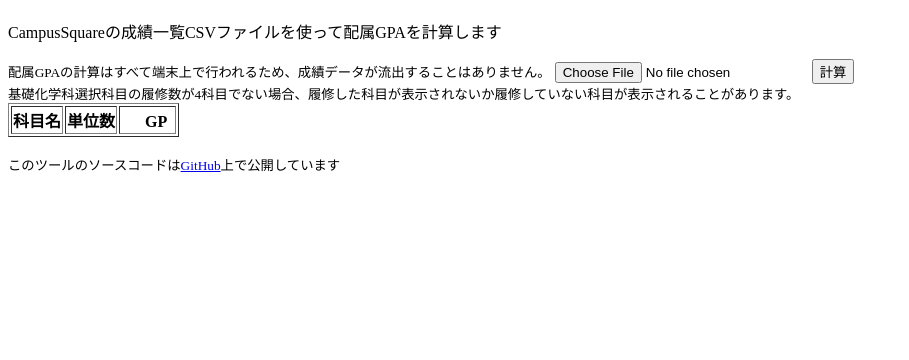
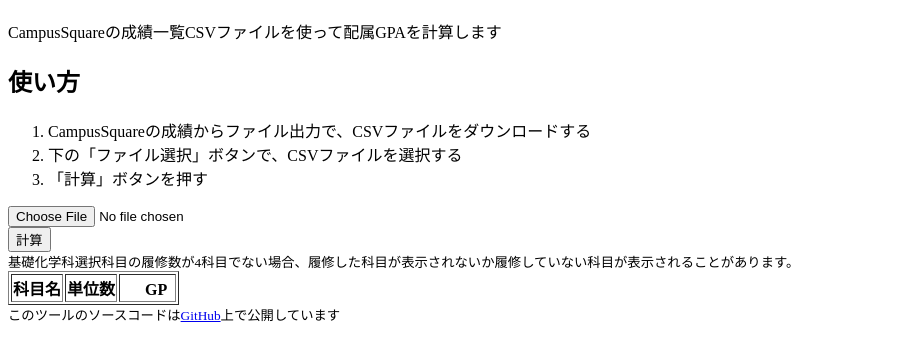
Before and after one commit to oYAs-me/kisoka-gpa-calculator, a plain HTML site: page index.html in a window 1280 px wide. Shown: the part 70-430 px from the top of the page, without its empty margins (0-909 px from the left). Drawn offline with Linux system fonts and the light colour scheme.

Commit message:
html編集

```diff
--- a/index.html
+++ b/index.html
@@ -7,12 +7,22 @@
   <title>GPA Calculator</title>
 </head>
 <body>
+  <div id="head">
     <h1>基礎化学科　配属GPA Calculator</h1>
     <p>CampusSquareの成績一覧CSVファイルを使って配属GPAを計算します</p>
-  <small>配属GPAの計算はすべて端末上で行われるため、成績データが流出することはありません。</small>
-  <input type="file" id="fileInput" accept=".csv">
+  </div>
+  <div id="instructions">
+    <h2>使い方</h2>
+    <ol>
+      <li>CampusSquareの成績からファイル出力で、CSVファイルをダウンロードする</li>
+      <li>下の「ファイル選択」ボタンで、CSVファイルを選択する</li>
+      <li>「計算」ボタンを押す</li>
+    </ol>
+  </div>
+  <div id="calculation">
+    <input type="file" id="fileInput" accept=".csv"><br>
     <button id="calcButton">計算</button>
-  <div id="result"></div>
+    <div id="result"><!-- 動的に計算値が追加されます --></div>
     <table id="gradeTable" border="1">
       <thead>
         <tr>
@@ -26,8 +36,9 @@
       </tbody>
       <small>基礎化学科選択科目の履修数が4科目でない場合、履修した科目が表示されないか履修していない科目が表示されることがあります。</small>
     </table>
+  </div>
 
-  <br><small>このツールのソースコードは<a href="https://github.com/oYAs-me/kisoka-gpa-calculator" target="_blank" rel="noopener">GitHub</a>上で公開しています</small>
+  <small>このツールのソースコードは<a href="https://github.com/oYAs-me/kisoka-gpa-calculator" target="_blank" rel="noopener">GitHub</a>上で公開しています</small>
 </body>
 <!-- JavaScriptファイルの読み込み -->
 <script src="calc.js"></script>
```
Lines whose indentation alone changed are shown as unchanged.
